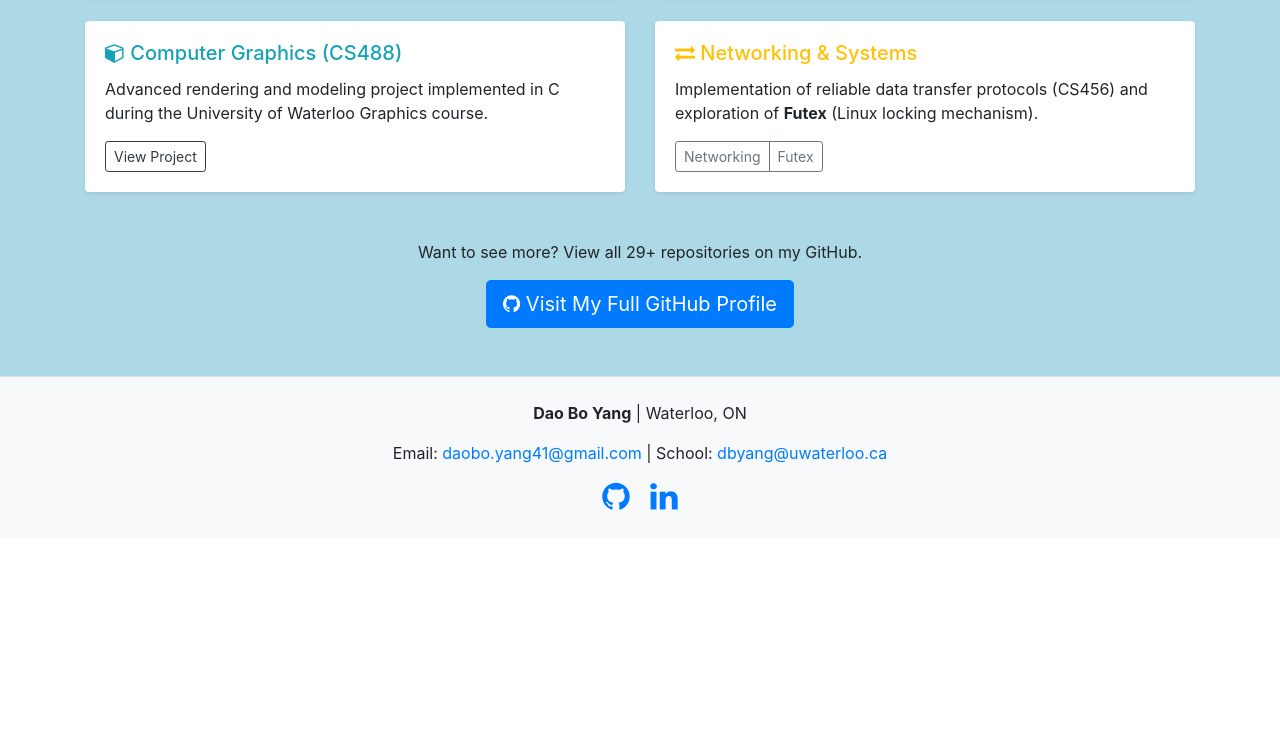
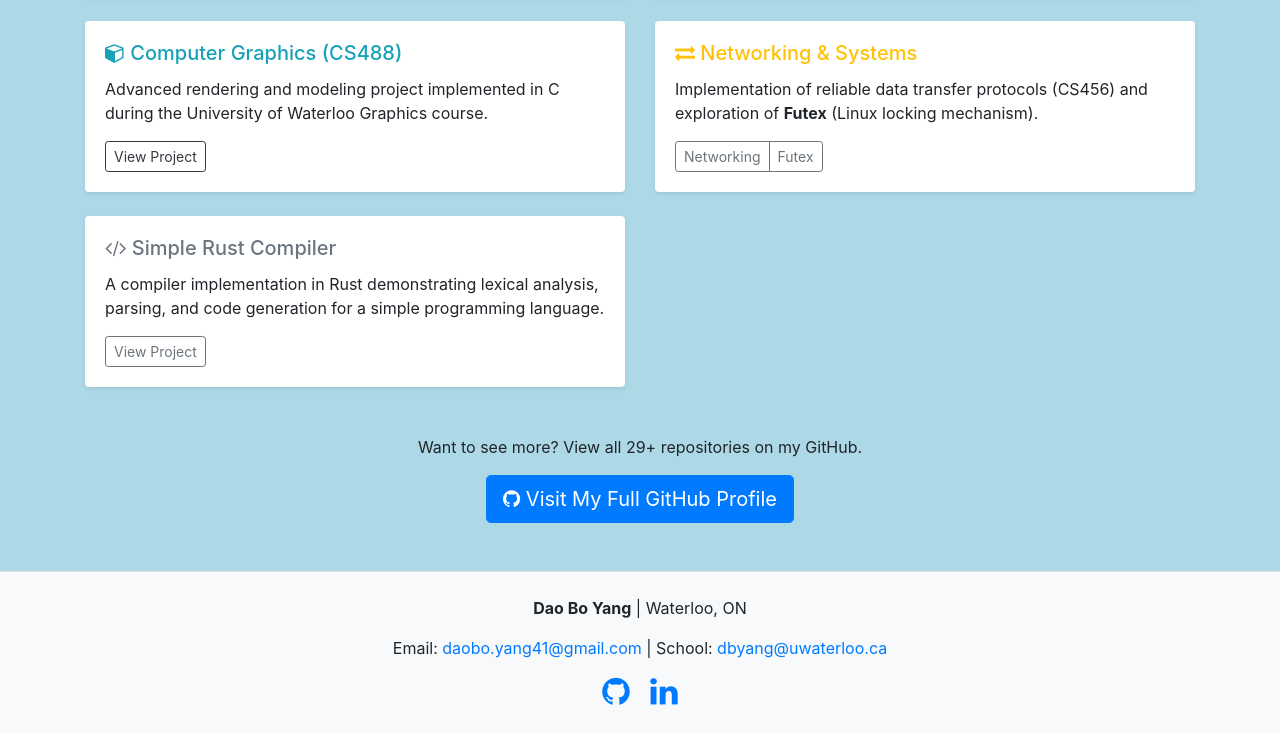
Before and after one commit to DannyDaoBoYang/PersonalWebsite, a plain HTML site: page public/index.html in a window 1280 px wide. Shown: the part 2363-3106 px from the top of the page. Before the commit the page ends 2961 px from the top, so only its background shows below. Drawn offline with nearby package versions, Linux system fonts and the light colour scheme; some packages are replaced by stand-ins of ours.

Commit message:
Update index.html

```diff
--- a/public/index.html
+++ b/public/index.html
@@ -235,6 +235,16 @@
           </div>
         </div>
       </div>
+
+      <div class="col-md-6 mb-4">
+        <div class="card h-100 shadow-sm border-0">
+          <div class="card-body">
+            <h5 class="card-title text-secondary"><i class="fa fa-code"></i> Simple Rust Compiler</h5>
+            <p class="card-text">A compiler implementation in Rust demonstrating lexical analysis, parsing, and code generation for a simple programming language.</p>
+            <a href="https://github.com/DannyDaoBoYang/Simple-Rust-Compiler" target="_blank" class="btn btn-sm btn-outline-secondary">View Project</a>
+          </div>
+        </div>
+      </div>
     </div>
 
     <div class="text-center mt-4">
```
